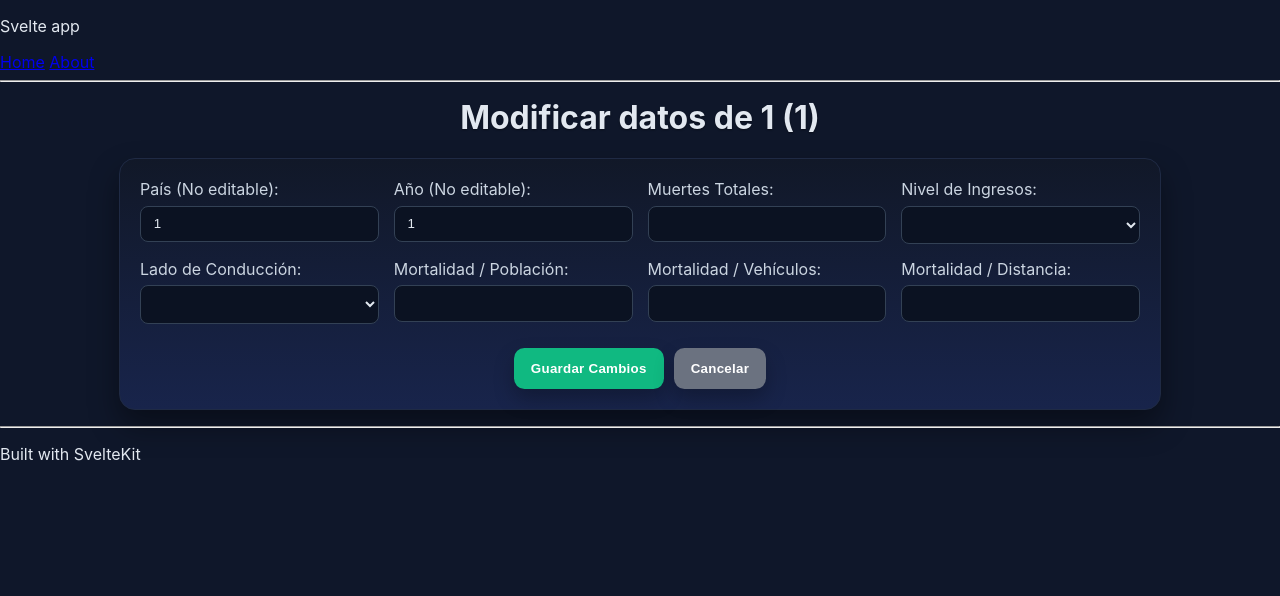
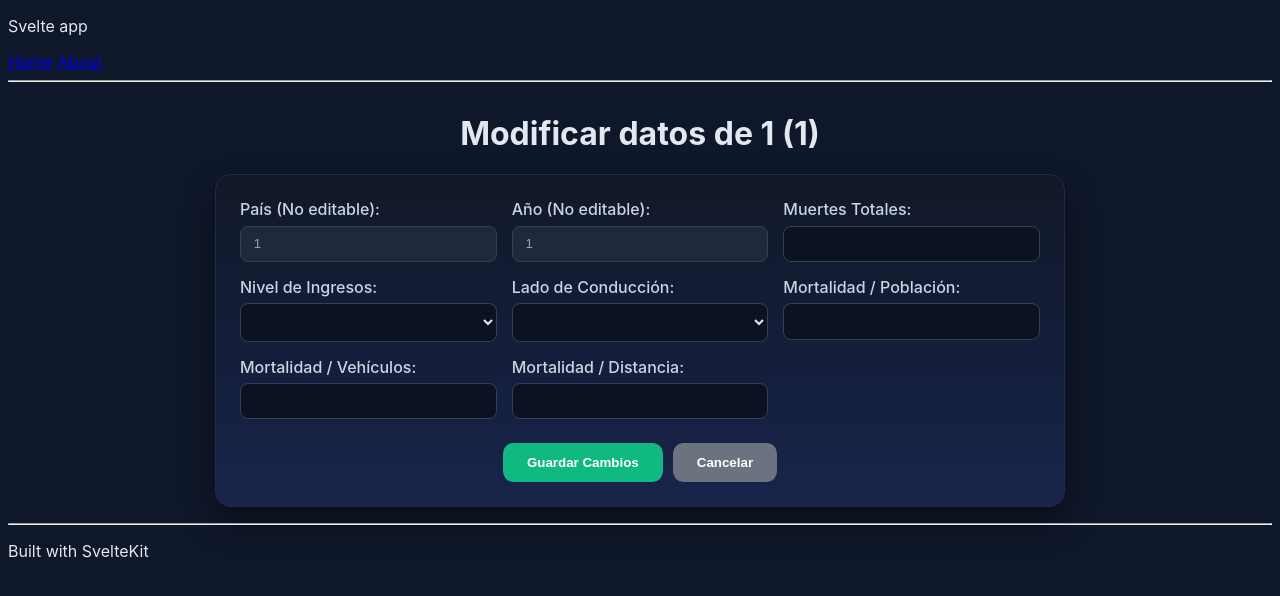
Before and after one commit to gti-sos/SOS2526-11, a SvelteKit app in the folder src/front/svelte-app/: page /road-fatalities/1/1 in a window 1280 px wide. Shown: the top 596 px of the page. Built offline with nearby package versions, Linux system fonts and the light colour scheme; no server answers.

Commit message:
Correccion2 de Jose

```diff
--- a/src/front/svelte-app/src/routes/road-fatalities/[nation]/[year]/+page.svelte
+++ b/src/front/svelte-app/src/routes/road-fatalities/[nation]/[year]/+page.svelte
@@ -1,15 +1,14 @@
 <script>
     import { page } from '$app/stores';
     import { onMount } from 'svelte';
-    import { goto } from '$app/navigation'; // Para volver atrás automáticamente
+    import { goto } from '$app/navigation';
 
-    // Obtenemos el país y año de la URL dinámica
-    let nation = $page.params.nation;
+    // Convierto explícitamente a String para que no aparezca el error rojo de VS Code
+    let nation = String($page.params.nation);
     let year = $page.params.year;
 
     let message = $state({ text: '', type: '' });
 
-    // Objeto para los datos que vamos a editar
     let record = $state({
         nation: nation,
         year: year,
@@ -21,13 +20,12 @@
         traffic_side: ''
     });
 
-    // Al cargar la página, pedimos los datos concretos de ese recurso
     onMount(async () => {
         try {
             const res = await fetch(`/api/v2/road-fatalities/${nation}/${year}`);
             if (res.ok) {
                 const data = await res.json();
-                record = { ...data }; // Rellenamos el formulario con los datos de la BD
+                record = { ...data };
             } else if (res.status === 404) {
                 setMessage(`No hemos encontrado los datos de ${nation} en el año ${year}.`, 'error');
             }
@@ -36,18 +34,17 @@
         }
     });
 
-    // Función para enviar los datos actualizados (El PUT)
     // @ts-ignore
     async function updateRecord(event) {
         event.preventDefault();
         try {
             const dataToUpdate = {
-                nation: record.nation, // No se puede cambiar porque es la clave
-                year: parseInt(record.year, 10), // No se puede cambiar porque es la clave
+                nation: record.nation,
+                year: parseInt(String(record.year), 10),
                 population_death_rate: parseFloat(record.population_death_rate),
                 vehicle_death_rate: record.vehicle_death_rate ? parseFloat(record.vehicle_death_rate) : null,
                 distance_death_rate: record.distance_death_rate ? parseFloat(record.distance_death_rate) : null,
-                total_death: parseInt(record.total_death, 10),
+                total_death: parseInt(String(record.total_death), 10),
                 income_level: record.income_level,
                 traffic_side: record.traffic_side
             };
@@ -60,7 +57,6 @@
 
             if (res.ok) {
                 setMessage('¡Los datos se han actualizado correctamente! Volviendo a la lista...', 'success');
-                // Redirigimos a la tabla principal después de 2 segundos
                 setTimeout(() => goto('/road-fatalities'), 2000);
             } else if (res.status === 400) {
                 setMessage('Error: Comprueba que todos los campos tienen el formato correcto.', 'error');
@@ -79,7 +75,7 @@
     }
 </script>
 
-<h1>Modificar datos de {nation?.toUpperCase()} ({year})</h1>
+<h1>Modificar datos de {nation.toUpperCase()} ({year})</h1>
 
 {#if message.text}
     <div class="message {message.type}">
@@ -119,28 +115,24 @@
 </div>
 
 <style>
-    /* Estilos */
+    /* Estilo*/
     :global(body) {
-        margin: 0;
-        font-family: Inter, "Segoe UI", Roboto, sans-serif;
         background: #0f172a;
         color: #e2e8f0;
+        font-family: Inter, sans-serif;
     }
 
-    h1, h2 {
+    h1 {
         text-align: center;
-        margin-top: 1rem;
+        margin-top: 2rem;
         color: #e2e8f0;
-        text-shadow: 0 1px 2px rgba(0, 0, 0, 0.4);
     }
 
     .message {
         border-radius: 10px;
         padding: 0.8rem 1rem;
         margin: 1rem auto;
-        width: min(95%, 1000px);
-        font-size: 0.95rem;
-        box-shadow: 0 8px 20px rgba(0, 0, 0, 0.35);
+        width: min(95%, 800px);
         text-align: center;
     }
 
@@ -156,47 +148,15 @@
         color: #fee2e2;
     }
 
-    .actions {
-        margin: 1.5rem auto;
-        display: grid;
-        grid-template-columns: repeat(auto-fit, minmax(180px, 1fr));
-        gap: 0.8rem;
-        max-width: 1000px;
-        width: 95%;
-    }
-
-    .actions button,
-    .form-container button,
-    .delete-form button {
-        border: 1px solid transparent;
-        border-radius: 0.65rem;
-        padding: 0.75rem 1rem;
-        font-weight: 600;
-        letter-spacing: 0.02em;
-        box-shadow: 0 10px 20px rgba(0, 0, 0, 0.25);
-        cursor: pointer;
-        transition: transform 0.2s ease, border-color 0.2s ease, background-color 0.2s ease;
-    }
-
-    .actions button {
-        background-color: #2f3a56;
-        color: #f8fafc;
-    }
-
-    .actions button:hover {
-        transform: translateY(-1px);
-        border-color: #7c3aed;
-    }
-
     .form-container {
         background: linear-gradient(180deg, #111828 0%, #18244b 100%);
         border: 1px solid #1f2a44;
         border-radius: 1rem;
-        padding: 1.25rem;
+        padding: 1.5rem;
         margin: 1rem auto;
+        max-width: 800px;
+        width: 95%;
         box-shadow: 0 15px 30px rgba(0, 0, 0, 0.4);
-        max-width: 1000px;
-        width: 95%;
     }
 
     .form-grid {
@@ -205,120 +165,38 @@
         gap: 15px;
     }
 
-    .form-container label {
+    label {
         display: flex;
         flex-direction: column;
         gap: 0.4rem;
         color: #cbd5e1;
+        font-weight: 500;
     }
 
-    .form-container input, .form-container select {
+    input, select {
         background: #0b1222;
         border: 1px solid #334155;
         color: #e2e8f0;
         border-radius: 0.5rem;
         padding: 0.6rem 0.8rem;
-        transition: border-color 0.2s ease, box-shadow 0.2s ease;
     }
 
-    .form-container input:focus, .form-container select:focus {
-        outline: none;
-        border-color: #7c3aed;
-        box-shadow: 0 0 0 3px rgba(124, 58, 237, 0.3);
+    input:disabled {
+        background: #1e293b;
+        color: #94a3b8;
+        cursor: not-allowed;
     }
 
-    .form-container button[type="submit"] { background-color: #2563eb; color: #fff; }
-    .form-container button[type="button"] { background-color: #4b5563; color: #fff; }
-
-    .delete-specific {
-        max-width: 1000px;
-        width: 95%;
-        margin: 1rem auto;
-        background: #111a30;
-        border: 1px solid #2f3b54;
-        border-radius: 0.75rem;
-        padding: 1rem;
+    button {
+        border: none;
+        border-radius: 0.65rem;
+        padding: 0.75rem 1.5rem;
+        font-weight: bold;
+        cursor: pointer;
+        transition: transform 0.2s ease;
     }
 
-    .delete-specific h3 { margin: 0 0 0.5rem; color: #cbd5e1; }
-
-    .delete-form {
-        display: grid;
-        grid-template-columns: 1fr 1fr auto;
-        gap: 0.6rem;
-    }
-
-    .delete-form input {
-        border: 1px solid #334155;
-        border-radius: 0.5rem;
-        padding: 0.6rem 0.7rem;
-        background: #0b1222;
-        color: #e2e8f0;
-    }
-
-    .delete-form button { background-color: #ef4444; color: #fff; }
-    .delete-form button:hover { background-color: #dc2626; transform: translateY(-1px); }
-
-    ul {
-        max-width: 1000px;
-        width: 95%;
-        margin: 0.8rem auto 2rem;
-        padding: 0;
-        list-style: none;
-    }
-
-    li {
-        border: 1px solid #334155;
-        background: linear-gradient(180deg, #181f33 0%, #1d2a44 100%);
-        padding: 0.85rem 0.95rem;
-        border-radius: 0.75rem;
-        margin-top: 0.6rem;
-        color: #e2e8f0;
-        display: flex;
-        justify-content: space-between;
-        align-items: center;
-        gap: 0.8rem;
-    }
-
-    .record-info { flex-grow: 1; }
-
-    .record-actions {
-        display: flex;
-        gap: 8px;
-    }
-
-    /* Estilos compartidos para los botones de la lista */
-    .btn-edit, .btn-delete {
-        border: 1px solid transparent;
-        border-radius: 0.65rem;
-        padding: 0.6rem 1rem;
-        font-weight: 600;
-        letter-spacing: 0.02em;
-        box-shadow: 0 4px 6px rgba(0, 0, 0, 0.2);
-        cursor: pointer;
-        transition: transform 0.2s ease, background-color 0.2s ease;
-        text-decoration: none; /* Quita el subrayado del enlace */
-        font-size: 0.9rem;
-    }
-
-    .btn-edit {
-        background-color: #3b82f6; /* Azul */
-        color: #fff;
-    }
-
-    .btn-edit:hover { background-color: #2563eb; transform: translateY(-1px); }
-
-    .btn-delete {
-        background-color: #ef4444; /* Rojo */
-        color: #fff;
-    }
-
-    .btn-delete:hover { background-color: #dc2626; transform: translateY(-1px); }
-
-    @media (max-width: 640px) {
-        .delete-form { grid-template-columns: 1fr; }
-        li { flex-direction: column; align-items: stretch; text-align: center; }
-        .record-actions { flex-direction: column; }
-        .btn-edit, .btn-delete { width: 100%; text-align: center; }
+    button:hover {
+        transform: translateY(-2px);
     }
 </style>
```
